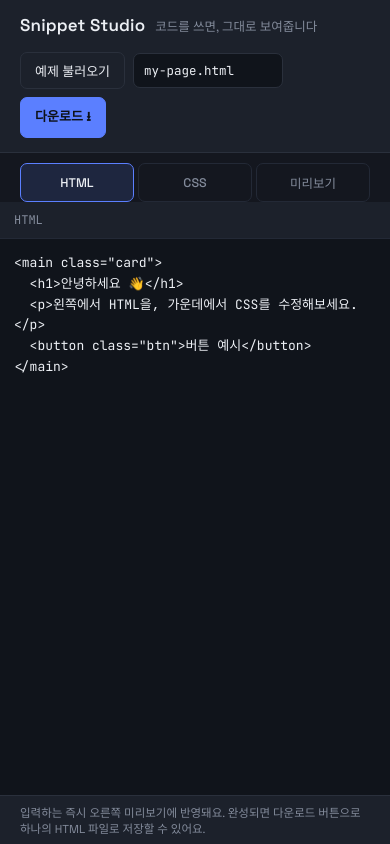
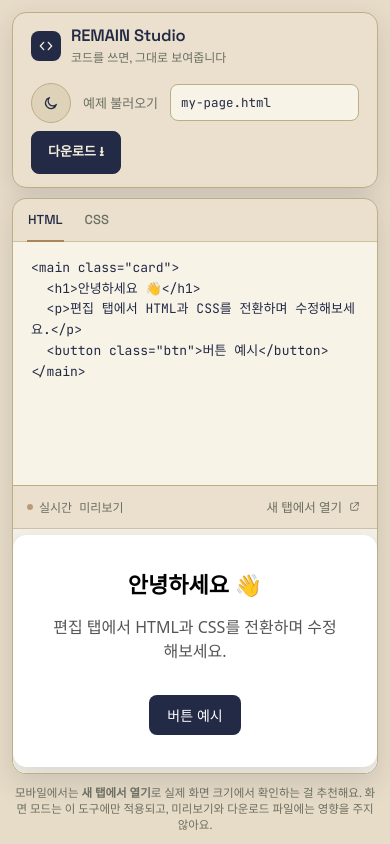
Before and after one commit to P13T4-BROKEN/REMAIN, a plain HTML site: page index.html in a window 390 px wide. Drawn offline with Linux system fonts and the light colour scheme.

Commit message:
Update index.html

```diff
--- a/index.html
+++ b/index.html
@@ -3,35 +3,60 @@
 <head>
 <meta charset="UTF-8" />
 <meta name="viewport" content="width=device-width, initial-scale=1.0" />
-<title>Snippet Studio — HTML/CSS 라이브 프리뷰</title>
+<meta name="color-scheme" content="light dark" />
+<title>REMAIN Studio — HTML/CSS 라이브 프리뷰</title>
 <link rel="preconnect" href="https://fonts.googleapis.com">
 <link rel="preconnect" href="https://fonts.gstatic.com" crossorigin>
 <link href="https://fonts.googleapis.com/css2?family=JetBrains+Mono:wght@400;500;600&family=Space+Grotesk:wght@400;500;600;700&display=swap" rel="stylesheet">
 <style>
   :root{
-    --bg-base:#14171f;
-    --bg-panel:#1c212b;
-    --bg-editor:#10141b;
-    --border:#2a303c;
-    --border-soft:#232936;
-    --text-primary:#eceff4;
-    --text-muted:#838b9b;
-    --accent:#5b7fff;
-    --accent-soft:rgba(91,127,255,.14);
-    --warm:#f2a93c;
-    --radius:7px;
-    --font-ui: 'Space Grotesk', system-ui, sans-serif;
-    --font-code: 'JetBrains Mono', 'SFMono-Regular', Consolas, monospace;
+    --bg-page:#E7DCC7;
+    --bg-base:#EAE0CD;
+    --bg-panel:#DED2B8;
+    --bg-editor:#F8F3E7;
+    --border:#BEAE87;
+    --border-soft:#CFC1A0;
+    --text-primary:#232A45;
+    --text-muted:#6B6E62;
+    --accent:#232A45;
+    --accent-strong:#171C30;
+    --accent-contrast:#F4EEDD;
+    --accent-warm:#A9865A;
+    --shadow:0 10px 28px rgba(35,42,69,.14);
+    --radius-lg:14px;
+    --radius:8px;
+    --font-ui:'Space Grotesk', system-ui, sans-serif;
+    --font-code:'JetBrains Mono','SFMono-Regular', Consolas, monospace;
+  }
+
+  [data-theme="dark"]{
+    --bg-page:#12162A;
+    --bg-base:#171C33;
+    --bg-panel:#1F2540;
+    --bg-editor:#10131F;
+    --border:#3A4266;
+    --border-soft:#2A3050;
+    --text-primary:#ECE4D3;
+    --text-muted:#9298B5;
+    --accent:#DED2B8;
+    --accent-strong:#EAE0CD;
+    --accent-contrast:#171C33;
+    --accent-warm:#D8B788;
+    --shadow:0 10px 28px rgba(0,0,0,.4);
   }
 
   *{ box-sizing:border-box; }
   html,body{ height:100%; margin:0; }
   body{
-    background:var(--bg-base);
+    background:var(--bg-page);
     color:var(--text-primary);
     font-family:var(--font-ui);
     display:flex;
     flex-direction:column;
+    height:100dvh;
+    padding:18px;
+    gap:14px;
+    transition:background .2s ease, color .2s ease;
   }
 
   /* ---------- Topbar ---------- */
@@ -39,26 +64,41 @@
     display:flex;
     align-items:center;
     gap:16px;
-    padding:14px 20px;
-    border-bottom:1px solid var(--border);
-    background:var(--bg-panel);
+    padding:13px 18px;
+    border:1px solid var(--border);
+    border-radius:var(--radius-lg);
+    background:var(--bg-base);
+    box-shadow:var(--shadow);
     flex-wrap:wrap;
+    flex-shrink:0;
   }
   .brand{
     display:flex;
-    align-items:baseline;
+    align-items:center;
     gap:10px;
     margin-right:auto;
   }
-  .brand h1{
-    font-size:17px;
+  .logo{
+    width:30px; height:30px;
+    border-radius:8px;
+    background:var(--accent);
+    color:var(--accent-contrast);
+    display:flex;
+    align-items:center;
+    justify-content:center;
+    flex-shrink:0;
+  }
+  .logo svg{ width:16px; height:16px; }
+  .brand-text h1{
+    font-size:16.5px;
     font-weight:600;
     margin:0;
-    letter-spacing:.01em;
+    letter-spacing:-.01em;
+    line-height:1.2;
   }
-  .brand span{
+  .brand-text span{
     color:var(--text-muted);
-    font-size:12.5px;
+    font-size:12px;
   }
   .actions{
     display:flex;
@@ -66,71 +106,82 @@
     gap:8px;
     flex-wrap:wrap;
   }
+
+  .icon-btn{
+    width:38px; height:38px;
+    display:flex; align-items:center; justify-content:center;
+    border-radius:50%;
+    border:1px solid var(--border);
+    background:var(--bg-panel);
+    color:var(--text-primary);
+    cursor:pointer;
+    flex-shrink:0;
+  }
+  .icon-btn svg{ width:16px; height:16px; }
+  .icon-btn:hover{ border-color:var(--accent); }
+  .icon-btn:focus-visible{ outline:2px solid var(--accent); outline-offset:2px; }
+  .icon-sun{ display:none; }
+  [data-theme="dark"] .icon-sun{ display:block; }
+  [data-theme="dark"] .icon-moon{ display:none; }
+
+  .ghost-btn{
+    font-family:var(--font-ui);
+    font-size:13px;
+    font-weight:500;
+    border:none;
+    background:none;
+    color:var(--text-muted);
+    padding:8px 4px;
+    cursor:pointer;
+    border-bottom:1.5px solid transparent;
+    transition:color .15s ease, border-color .15s ease;
+  }
+  .ghost-btn:hover{ color:var(--text-primary); border-color:var(--accent-warm); }
+  .ghost-btn:focus-visible{ outline:2px solid var(--accent); outline-offset:2px; }
+
   .filename-input{
     background:var(--bg-editor);
     border:1px solid var(--border);
     color:var(--text-primary);
     font-family:var(--font-code);
     font-size:12.5px;
-    padding:8px 10px;
+    padding:9px 10px;
     border-radius:var(--radius);
-    width:150px;
+    width:148px;
   }
   .filename-input:focus{ outline:2px solid var(--accent); outline-offset:1px; }
 
-  button{
+  .btn-primary{
     font-family:var(--font-ui);
     font-size:13px;
-    font-weight:500;
+    font-weight:600;
     border-radius:var(--radius);
-    border:1px solid var(--border);
-    background:transparent;
-    color:var(--text-primary);
-    padding:8px 14px;
+    border:1px solid var(--accent);
+    background:var(--accent);
+    color:var(--accent-contrast);
+    padding:9px 16px;
     cursor:pointer;
-    transition:border-color .15s ease, background .15s ease;
+    min-height:38px;
+    transition:background .15s ease;
   }
-  button:hover{ border-color:var(--accent); }
-  button:focus-visible{ outline:2px solid var(--accent); outline-offset:2px; }
-  .btn-primary{
-    background:var(--accent);
-    border-color:var(--accent);
-    color:#0d1118;
-    font-weight:600;
-  }
-  .btn-primary:hover{ background:#7091ff; }
-
-  /* ---------- Tabs (mobile switcher) ---------- */
-  .tabs{
-    display:none;
-    gap:4px;
-    padding:10px 20px 0;
-    background:var(--bg-base);
-  }
-  .tabs button{
-    flex:1;
-    padding:9px 0;
-    font-size:12.5px;
-    color:var(--text-muted);
-    border-color:var(--border-soft);
-  }
-  .tabs button.active{
-    color:var(--text-primary);
-    border-color:var(--accent);
-    background:var(--accent-soft);
-  }
+  .btn-primary:hover{ background:var(--accent-strong); border-color:var(--accent-strong); }
+  .btn-primary:focus-visible{ outline:2px solid var(--accent-warm); outline-offset:2px; }
 
   /* ---------- Workspace ---------- */
   .workspace{
     flex:1;
     display:grid;
-    grid-template-columns:1fr 1fr 1.2fr;
+    grid-template-columns:1fr 1.2fr;
     gap:1px;
     background:var(--border);
+    border:1px solid var(--border);
+    border-radius:var(--radius-lg);
+    box-shadow:var(--shadow);
     overflow:hidden;
+    min-height:0;
   }
   .panel{
-    background:var(--bg-panel);
+    background:var(--bg-base);
     display:flex;
     flex-direction:column;
     min-height:0;
@@ -139,27 +190,73 @@
     display:flex;
     align-items:center;
     justify-content:space-between;
-    padding:10px 14px;
+    gap:10px;
+    padding:0 14px;
     border-bottom:1px solid var(--border-soft);
+    flex-wrap:wrap;
+  }
+  .tab-group{
+    display:flex;
+    gap:20px;
+  }
+  .tab-group button{
+    background:none;
+    border:none;
+    border-bottom:2px solid transparent;
+    margin-bottom:-1px;
+    padding:12px 1px;
+    font-family:var(--font-ui);
+    font-size:13px;
+    font-weight:500;
+    color:var(--text-muted);
+    cursor:pointer;
+  }
+  .tab-group button.active{
+    color:var(--text-primary);
+    border-bottom-color:var(--accent-warm);
+  }
+  .tab-group button:focus-visible{ outline:2px solid var(--accent); outline-offset:2px; }
+
+  .preview-label{
+    display:flex; align-items:center; gap:6px;
     font-family:var(--font-code);
     font-size:12px;
     color:var(--text-muted);
+    padding:12px 0;
   }
   .dot{
     width:6px; height:6px; border-radius:50%;
-    background:var(--warm);
+    background:var(--accent-warm);
     display:inline-block;
-    margin-right:6px;
     animation:pulse 2.2s ease-in-out infinite;
   }
   @media (prefers-reduced-motion: reduce){ .dot{ animation:none; } }
   @keyframes pulse{
-    0%,100%{ opacity:.45; }
+    0%,100%{ opacity:.4; }
     50%{ opacity:1; }
   }
 
+  .newtab-btn{
+    display:flex; align-items:center; gap:6px;
+    background:none; border:none;
+    font-family:var(--font-ui);
+    font-size:12.5px;
+    font-weight:500;
+    color:var(--text-muted);
+    padding:8px 2px;
+    cursor:pointer;
+    border-bottom:1.5px solid transparent;
+  }
+  .newtab-btn:hover{ color:var(--text-primary); border-color:var(--accent-warm); }
+  .newtab-btn svg{ width:13px; height:13px; }
+  .newtab-btn:focus-visible{ outline:2px solid var(--accent); outline-offset:2px; }
+
+  .editor-body{ position:relative; flex:1; min-height:0; }
   textarea{
-    flex:1;
+    position:absolute;
+    inset:0;
+    width:100%;
+    height:100%;
     resize:none;
     border:none;
     background:var(--bg-editor);
@@ -167,34 +264,37 @@
     font-family:var(--font-code);
     font-size:13px;
     line-height:1.6;
-    padding:14px;
+    padding:16px 18px;
     tab-size:2;
   }
-  textarea:focus{ outline:none; box-shadow:inset 0 0 0 1px var(--accent); }
+  textarea.hidden{ display:none; }
+  textarea:focus{ outline:none; box-shadow:inset 0 0 0 1px var(--accent-warm); }
 
   .panel-preview iframe{
     flex:1;
     border:none;
+    min-height:0;
     background:#fff;
   }
 
-  /* ---------- Responsive: stack + tabs below ~900px ---------- */
+  footer{
+    font-size:11.5px;
+    color:var(--text-muted);
+    text-align:center;
+    flex-shrink:0;
+  }
+
+  /* ---------- Responsive ---------- */
   @media (max-width: 900px){
-    .tabs{ display:flex; }
+    body{ padding:12px; gap:10px; }
     .workspace{
       grid-template-columns:1fr;
-      grid-template-rows:1fr;
+      grid-template-rows:1fr 1fr;
     }
-    .panel{ display:none; }
-    .panel.active{ display:flex; }
-  }
-
-  footer{
-    padding:8px 20px;
-    font-size:11.5px;
-    color:var(--text-muted);
-    border-top:1px solid var(--border);
-    background:var(--bg-panel);
+    .brand{ width:100%; margin-right:0; }
+    .actions{ width:100%; }
+    .filename-input{ flex:1; min-width:100px; }
+    .icon-btn{ width:40px; height:40px; }
   }
 </style>
 </head>
@@ -202,40 +302,62 @@
 
   <header class="topbar">
     <div class="brand">
-      <h1>Snippet Studio</h1>
-      <span>코드를 쓰면, 그대로 보여줍니다</span>
+      <span class="logo" aria-hidden="true">
+        <svg viewBox="0 0 24 24" fill="none" xmlns="http://www.w3.org/2000/svg">
+          <path d="M8.5 6.5L3.5 12L8.5 17.5" stroke="currentColor" stroke-width="2" stroke-linecap="round" stroke-linejoin="round"/>
+          <path d="M15.5 6.5L20.5 12L15.5 17.5" stroke="currentColor" stroke-width="2" stroke-linecap="round" stroke-linejoin="round"/>
+        </svg>
+      </span>
+      <div class="brand-text">
+        <h1>REMAIN Studio</h1>
+        <span>코드를 쓰면, 그대로 보여줍니다</span>
+      </div>
     </div>
     <div class="actions">
-      <button id="load-example" type="button">예제 불러오기</button>
+      <button id="theme-toggle" class="icon-btn" type="button" aria-label="화면 모드 전환">
+        <svg class="icon-sun" viewBox="0 0 24 24" fill="none" xmlns="http://www.w3.org/2000/svg" aria-hidden="true">
+          <circle cx="12" cy="12" r="4.2" stroke="currentColor" stroke-width="1.8"/>
+          <path d="M12 2.5V4.5M12 19.5V21.5M4.5 12H2.5M21.5 12H19.5M5.6 5.6L4.9 4.9M19.1 19.1L18.4 18.4M18.4 5.6L19.1 4.9M4.9 19.1L5.6 18.4" stroke="currentColor" stroke-width="1.8" stroke-linecap="round"/>
+        </svg>
+        <svg class="icon-moon" viewBox="0 0 24 24" fill="none" xmlns="http://www.w3.org/2000/svg" aria-hidden="true">
+          <path d="M20 14.2A8.3 8.3 0 1 1 9.8 4a6.6 6.6 0 0 0 10.2 10.2Z" stroke="currentColor" stroke-width="1.8" stroke-linejoin="round"/>
+        </svg>
+      </button>
+      <button id="load-example" class="ghost-btn" type="button">예제 불러오기</button>
       <input id="filename" class="filename-input" type="text" value="my-page.html" aria-label="다운로드 파일명" />
       <button id="download" class="btn-primary" type="button">다운로드 ⭳</button>
     </div>
   </header>
 
-  <nav class="tabs" aria-label="편집 패널 전환">
-    <button type="button" data-target="html" class="active">HTML</button>
-    <button type="button" data-target="css">CSS</button>
-    <button type="button" data-target="preview">미리보기</button>
-  </nav>
-
   <main class="workspace">
-    <section class="panel panel-html active" data-panel="html">
-      <div class="panel-head"><span>HTML</span></div>
-      <textarea id="html-input" spellcheck="false" aria-label="HTML 코드 입력"></textarea>
+    <section class="panel panel-editor">
+      <div class="panel-head">
+        <div class="tab-group" role="group" aria-label="언어 선택">
+          <button type="button" data-lang="html" class="active">HTML</button>
+          <button type="button" data-lang="css">CSS</button>
+        </div>
+      </div>
+      <div class="editor-body">
+        <textarea id="html-input" spellcheck="false" aria-label="HTML 코드 입력"></textarea>
+        <textarea id="css-input" class="hidden" spellcheck="false" aria-label="CSS 코드 입력"></textarea>
+      </div>
     </section>
 
-    <section class="panel panel-css" data-panel="css">
-      <div class="panel-head"><span>CSS</span></div>
-      <textarea id="css-input" spellcheck="false" aria-label="CSS 코드 입력"></textarea>
-    </section>
-
-    <section class="panel panel-preview" data-panel="preview">
-      <div class="panel-head"><span><span class="dot"></span>실시간 미리보기</span></div>
+    <section class="panel panel-preview">
+      <div class="panel-head">
+        <span class="preview-label"><span class="dot" aria-hidden="true"></span>실시간 미리보기</span>
+        <button id="open-newtab" class="newtab-btn" type="button">
+          새 탭에서 열기
+          <svg viewBox="0 0 24 24" fill="none" xmlns="http://www.w3.org/2000/svg" aria-hidden="true">
+            <path d="M9 6H6.5A1.5 1.5 0 0 0 5 7.5v10A1.5 1.5 0 0 0 6.5 19h10a1.5 1.5 0 0 0 1.5-1.5V15M13 5h6v6M19 5l-9 9" stroke="currentColor" stroke-width="1.7" stroke-linecap="round" stroke-linejoin="round"/>
+          </svg>
+        </button>
+      </div>
       <iframe id="preview" title="미리보기" sandbox="allow-scripts"></iframe>
     </section>
   </main>
 
-  <footer>입력하는 즉시 오른쪽 미리보기에 반영돼요. 완성되면 다운로드 버튼으로 하나의 HTML 파일로 저장할 수 있어요.</footer>
+  <footer>모바일에서는 <strong>새 탭에서 열기</strong>로 실제 화면 크기에서 확인하는 걸 추천해요. 화면 모드는 이 도구에만 적용되고, 미리보기와 다운로드 파일에는 영향을 주지 않아요.</footer>
 
 <script>
   const htmlInput = document.getElementById('html-input');
@@ -245,7 +367,7 @@
 
   const EXAMPLE_HTML = `<main class="card">
   <h1>안녕하세요 👋</h1>
-  <p>왼쪽에서 HTML을, 가운데에서 CSS를 수정해보세요.</p>
+  <p>편집 탭에서 HTML과 CSS를 전환하며 수정해보세요.</p>
   <button class="btn">버튼 예시</button>
 </main>`;
 
@@ -255,14 +377,14 @@
   display:flex;
   align-items:center;
   justify-content:center;
+  font-family:system-ui, sans-serif;
   background:#f4f1ea;
-  font-family:system-ui, sans-serif;
 }
 .card{
   background:#fff;
   padding:32px 36px;
   border-radius:14px;
-  box-shadow:0 10px 30px rgba(0,0,0,.08);
+  box-shadow:0 10px 30px rgba(0,0,0,.12);
   max-width:360px;
   text-align:center;
 }
@@ -273,7 +395,7 @@ p{ color:#555; line-height:1.5; }
   padding:10px 18px;
   border:none;
   border-radius:8px;
-  background:#d97757;
+  background:#232a45;
   color:#fff;
   font-size:14px;
   cursor:pointer;
@@ -331,18 +453,42 @@ ${html}
     URL.revokeObjectURL(url);
   });
 
-  /* ---------- mobile tab switching ---------- */
-  const tabButtons = document.querySelectorAll('.tabs button');
-  const panels = document.querySelectorAll('.panel');
-  tabButtons.forEach(btn => {
+  /* 모바일 등에서 실제 크기로 확인할 수 있도록 새 탭으로 미리보기 열기 */
+  document.getElementById('open-newtab').addEventListener('click', () => {
+    const blob = new Blob([buildDocument()], { type: 'text/html' });
+    const url = URL.createObjectURL(blob);
+    window.open(url, '_blank');
+    setTimeout(() => URL.revokeObjectURL(url), 60000);
+  });
+
+  /* ---------- HTML / CSS 편집 전환 ---------- */
+  const langButtons = document.querySelectorAll('.tab-group button[data-lang]');
+  langButtons.forEach(btn => {
     btn.addEventListener('click', () => {
-      tabButtons.forEach(b => b.classList.remove('active'));
+      langButtons.forEach(b => b.classList.remove('active'));
       btn.classList.add('active');
-      const target = btn.dataset.target;
-      panels.forEach(p => {
-        p.classList.toggle('active', p.dataset.panel === target);
-      });
+      const lang = btn.dataset.lang;
+      htmlInput.classList.toggle('hidden', lang !== 'html');
+      cssInput.classList.toggle('hidden', lang !== 'css');
+      (lang === 'html' ? htmlInput : cssInput).focus();
     });
+  });
+
+  /* ---------- 화면 모드(라이트/다크) 전환: 도구 자체 UI에만 적용 ---------- */
+  const root = document.documentElement;
+  const themeToggle = document.getElementById('theme-toggle');
+
+  function applyTheme(theme){
+    root.setAttribute('data-theme', theme);
+    themeToggle.setAttribute('aria-pressed', String(theme === 'dark'));
+  }
+
+  const prefersDark = window.matchMedia('(prefers-color-scheme: dark)').matches;
+  applyTheme(prefersDark ? 'dark' : 'light');
+
+  themeToggle.addEventListener('click', () => {
+    const next = root.getAttribute('data-theme') === 'dark' ? 'light' : 'dark';
+    applyTheme(next);
   });
 
   /* ---------- init ---------- */
```
